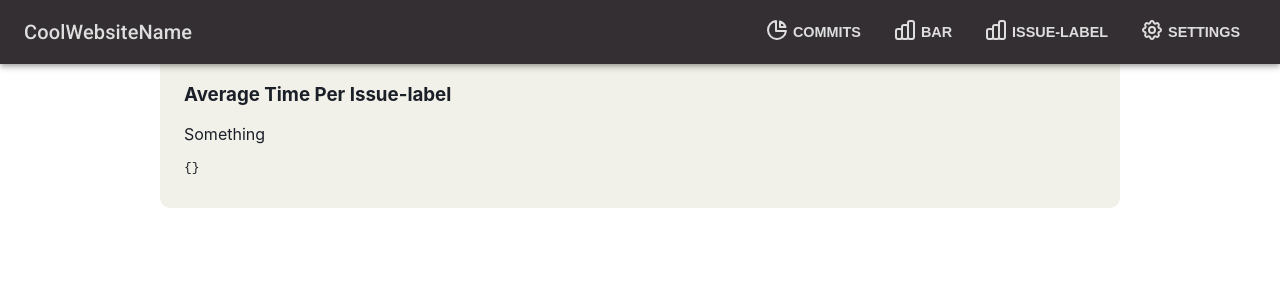
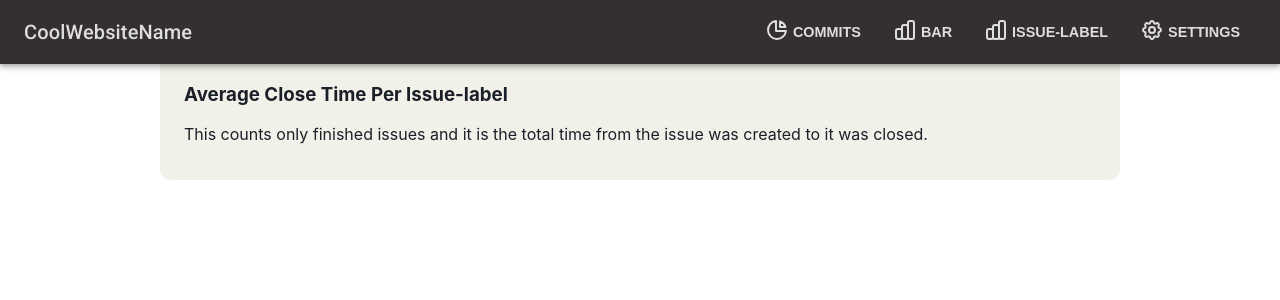
Before and after one commit to dotClique/project2-it2810, a React (Create React App) app: page /timeperissuelabel in a window 1280 px wide. Shown: the top 300 px of the page. Built offline with nearby package versions, Linux system fonts and the light colour scheme; no server answers.

Commit message:
feat: Add barchart for avg time per issue-label

```diff
--- a/src/pages/TimePerIssueLabelPage/index.tsx
+++ b/src/pages/TimePerIssueLabelPage/index.tsx
@@ -1,24 +1,27 @@
 import { useEffect, useState } from 'react';
+import ChartBar from '../../components/ChartBar/index';
 import PageContainer from '../../components/PageContainer';
 import { getIssuesFromAPI } from '../../helpers/api-calls';
-import { Issue } from '../../helpers/types';
+import { BarDataItem } from '../../helpers/types';
+import { avgTimePerIssueLabel } from '../../helpers/utils';
 
 export default function TimePerIssueLabelPage() {
-  const [state, setState] = useState<Issue[] | null>(null);
+  const [data, setData] = useState<BarDataItem[] | null>(null);
 
   useEffect(() => {
     getIssuesFromAPI().then((res) => {
       if (!res.ok) return console.log(res.status, res.data);
-      setState(res.data);
+      setData(avgTimePerIssueLabel(res.data));
     });
   }, []);
 
   return (
-    <PageContainer title="Average Time Per Issue-label">
-      <div>
-        <p>Something</p>
-        <pre>{JSON.stringify(state ?? {}, null, 2)}</pre>
-      </div>
+    <PageContainer title="Average  Close Time Per Issue-label">
+      <p>
+        This counts only finished issues and it is the total time from the issue was created to it
+        was closed.
+      </p>
+      <div>{data && <ChartBar data={data} title="Average close time per issue label" />}</div>
     </PageContainer>
   );
 }
```
